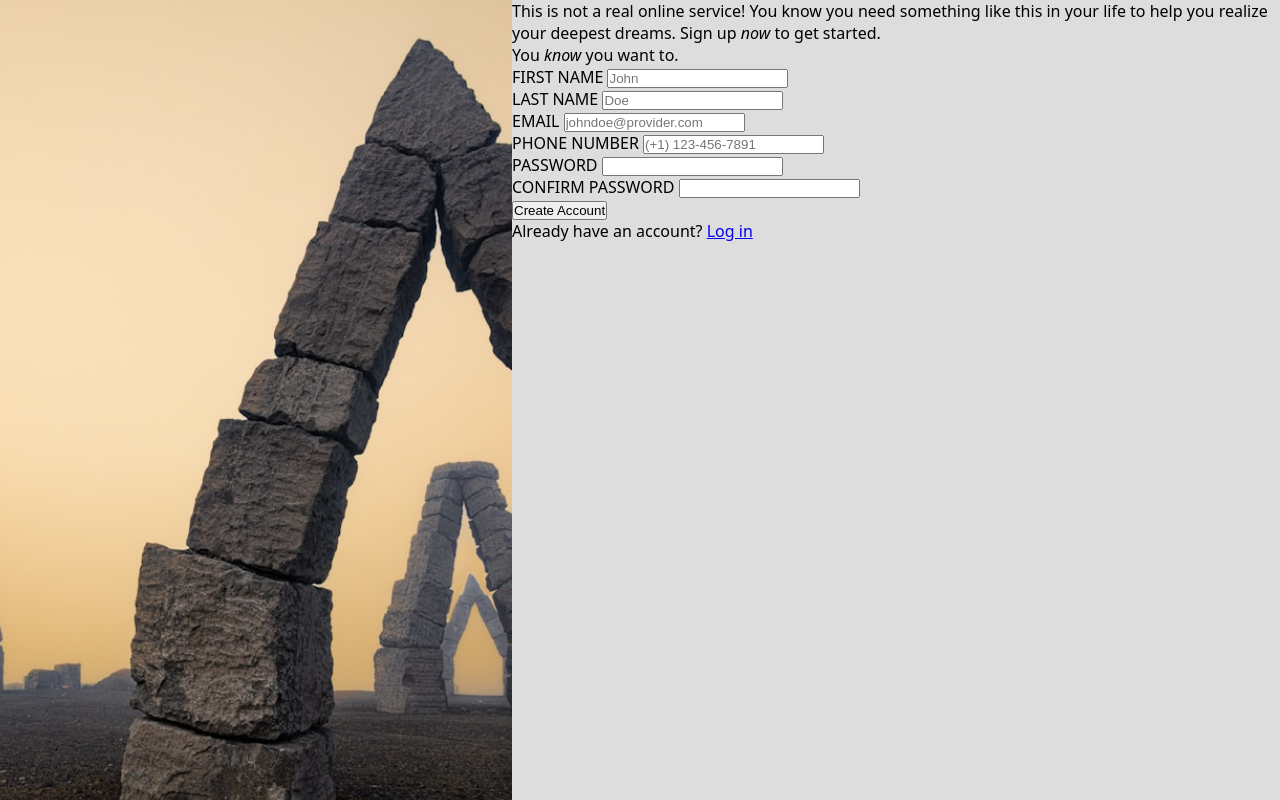
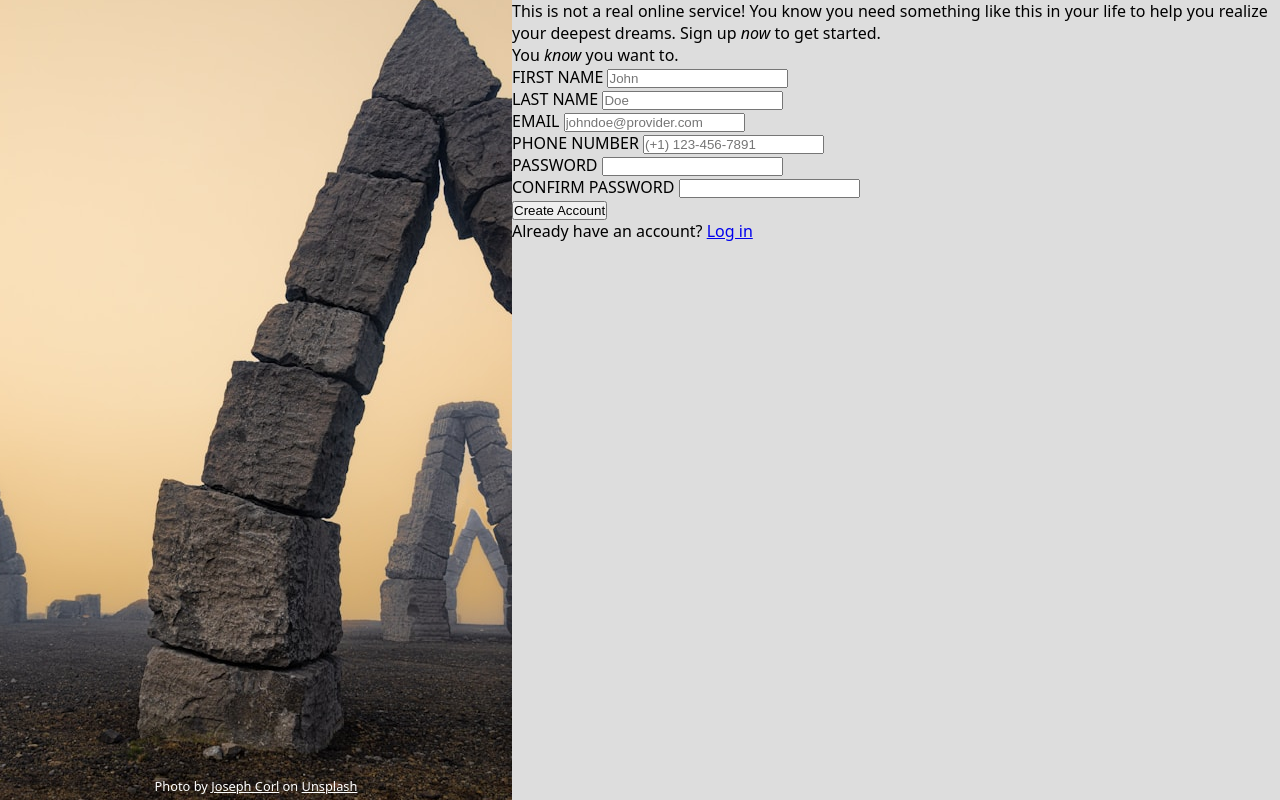
Before and after one commit to ecasetycea/sign-up-form, a plain HTML site: page index.html in a window 1280 px wide. Drawn offline with Linux system fonts and the light colour scheme.

Commit message:
Add credit for image

```diff
--- a/index.html
+++ b/index.html
@@ -9,7 +9,12 @@
 </head>
 <body>
     <div class="img-container">
-        <img src="images/bg.jpg">
+        <!--
+        ack<img src="images/bg.jpg">
+        -->
+        <div class="credit">
+            Photo by <a href="https://unsplash.com/@jcorl?utm_content=creditCopyText&utm_medium=referral&utm_source=unsplash">Joseph Corl</a> on <a href="https://unsplash.com/photos/stone-arches-stand-in-a-foggy-landscape-amGbJl_s1hU?utm_content=creditCopyText&utm_medium=referral&utm_source=unsplash">Unsplash</a>
+        </div>
     </div>
 
     <div class="body">
--- a/styles.css
+++ b/styles.css
@@ -38,12 +38,28 @@ div.img-container {
     width: max(350px, 40vw);
     overflow: clip;
     direction: rtl;
+    background: url(images/bg.jpg) no-repeat center right;
+
+    display: flex;
+    flex-direction: column;
+    align-items: center;
 }
 
 div.img-container>img {
+    flex: none;
     height: 115vh;
     width: auto;
 }
+
+div.img-container>div.credit {
+    position: absolute;
+    bottom: 0.3rem;
+    font-size: 0.8rem;
+
+    color: white;
+}
+
+.credit a, .credit a:visited {color: white}
 
 div.body {
     display: flex;
```
